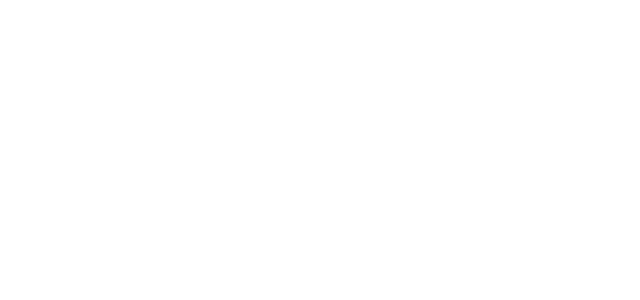
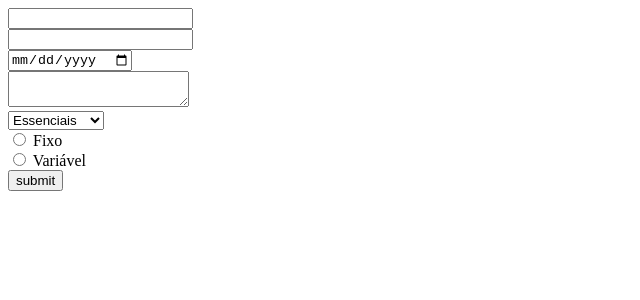
Before and after one commit to D4fto/ControleDeGastosDW2, a React (Vite) app: page / in a window 1280 px wide. Shown: the top 300 px of the page, without its empty margins (0-640 px from the left). Built offline with nearby package versions, Linux system fonts and the light colour scheme.

Commit message:
blablabla

```diff
--- a/src/App.jsx
+++ b/src/App.jsx
@@ -1,11 +1,11 @@
-
+import NewExpanse from './newExpanse'
 import './App.css'
 
 function App() {
 
   return (
     <>
-
+    <NewExpanse/>
     </>
   )
 }
--- /dev/null
+++ b/src/newExpanse.jsx
@@ -0,0 +1,29 @@
+export default function NewExpanse(){
+    return(
+        <>
+        <form onSubmit={send} action="">
+            <input onChange={(e)=>{changeObject("nome",e.target.value)}} id="nome" type="text" /> <br />
+            <input onChange={(e)=>{changeObject("valor",e.target.value)}} id="valor" type="number" /> <br />
+            <input onChange={(e)=>{changeObject("data",e.target.value)}} id="data" type="date" /> <br />
+            <textarea onChange={(e)=>{changeObject("descricao",e.target.value)}} name="" id="descricao"></textarea> <br />
+            <select onChange={(e)=>{changeObject("categoria",e.target.value)}} name="" id="categoria">
+            <option value="0">Essenciais</option>
+            <option value="1">Lazer</option>
+            <option value="2">Inesperados</option>
+            </select> <br />
+            <label htmlFor=""><input type="radio" name="tipo" id="fixo" onChange={(e)=>{changeObject("tipo",0)}} /> Fixo </label> <br />
+            <label htmlFor=""><input type="radio" name="tipo" id="variavel" onChange={(e)=>{changeObject("tipo",1)}} /> Variável </label> <br />
+            <button>submit</button>
+        </form>
+        </>
+    );
+}
+function send(event){
+    event.preventDefault()
+}
+const objeto={
+    "nome" : "", "valor":0,"data":"","descricao":"","categoria":"","tipo":""
+}
+function changeObject(atributo,valor){
+    objeto[atributo]=valor;
+}
```
